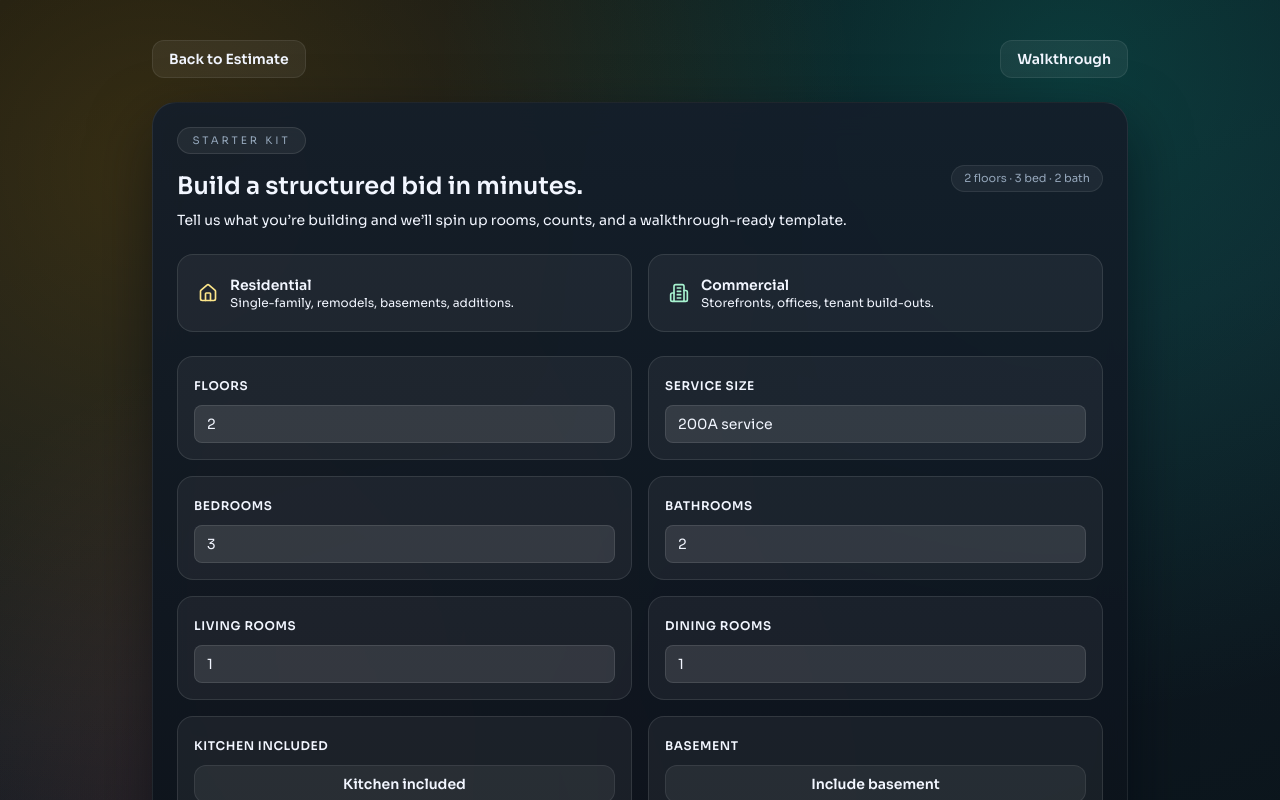
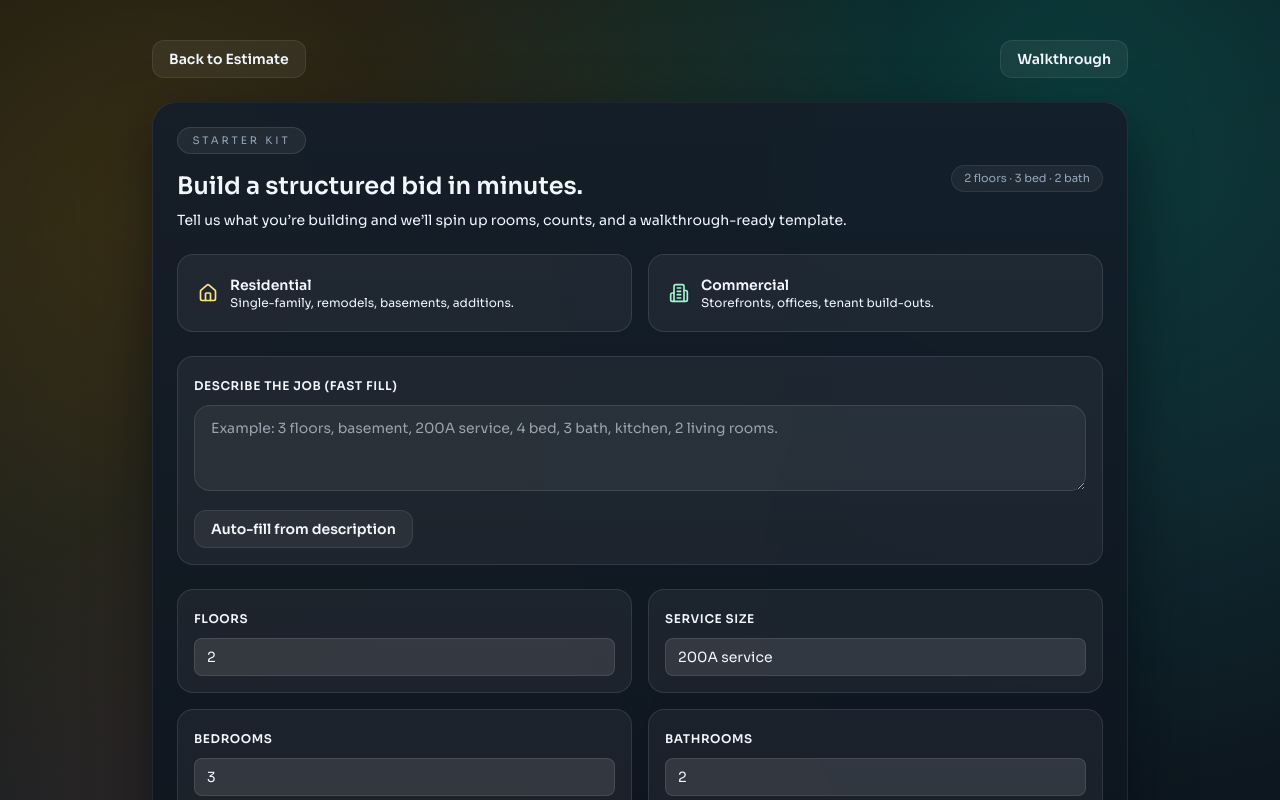
Before and after one commit to BTCElectrician/ohmni-bid, a Next.js app: page /starter in a window 1280 px wide. Shown: the top 800 px of the page. Built offline with nearby package versions, Linux system fonts and the light colour scheme.

Commit message:
feat(starter): description-driven auto-fill
Parse quick job descriptions into floors, rooms, and service defaults.

Add fast-fill textarea to Starter Kit wizard.

Update STATUS.md.

```diff
--- a/components/WalkthroughStarter.tsx
+++ b/components/WalkthroughStarter.tsx
@@ -15,6 +15,7 @@ import {
   buildResidentialTemplate
 } from '@/lib/walkthrough/templates';
 import { normalizeUnitType } from '@/lib/estimate/unit';
+import { parseJobDescription } from '@/lib/walkthrough/descriptionParser';
 
 const DEVICE_TO_QUERY: Record<
   keyof import('@/lib/walkthrough/types').RoomDraftCounts,
@@ -46,6 +47,7 @@ export function WalkthroughStarter() {
   const [openAreas, setOpenAreas] = useState(1);
   const [serviceSize, setServiceSize] = useState('200A service');
   const [status, setStatus] = useState<string | null>(null);
+  const [description, setDescription] = useState('');
   const [estimateParameters] = useState<EstimateParameters>({
     ...DEFAULT_PARAMETERS
   });
@@ -160,6 +162,27 @@ export function WalkthroughStarter() {
     }
   };
 
+  const handleAutoFill = () => {
+    if (!description.trim()) return;
+    const parsed = parseJobDescription(description);
+    if (parsed.jobType) setJobType(parsed.jobType);
+    if (typeof parsed.floors === 'number') setFloors(Math.max(1, parsed.floors));
+    if (typeof parsed.includeBasement === 'boolean') {
+      setIncludeBasement(parsed.includeBasement);
+    }
+    if (typeof parsed.bedrooms === 'number') setBedrooms(Math.max(0, parsed.bedrooms));
+    if (typeof parsed.bathrooms === 'number') setBathrooms(Math.max(0, parsed.bathrooms));
+    if (typeof parsed.living === 'number') setLiving(Math.max(0, parsed.living));
+    if (typeof parsed.dining === 'number') setDining(Math.max(0, parsed.dining));
+    if (typeof parsed.kitchen === 'boolean') setKitchen(parsed.kitchen);
+    if (typeof parsed.storefronts === 'number') setStorefronts(Math.max(0, parsed.storefronts));
+    if (typeof parsed.offices === 'number') setOffices(Math.max(0, parsed.offices));
+    if (typeof parsed.restrooms === 'number') setRestrooms(Math.max(0, parsed.restrooms));
+    if (typeof parsed.openAreas === 'number') setOpenAreas(Math.max(0, parsed.openAreas));
+    if (parsed.serviceSize) setServiceSize(parsed.serviceSize);
+    setStatus('Filled from description. Review and build.');
+  };
+
   return (
     <section className="glass-panel rounded-3xl p-6 animate-rise">
       <div className="flex flex-col gap-3 md:flex-row md:items-center md:justify-between">
@@ -204,6 +227,25 @@ export function WalkthroughStarter() {
               </div>
             </div>
           </div>
+        </button>
+      </div>
+
+      <div className="mt-6 rounded-2xl border border-white/10 bg-white/5 p-4">
+        <label className="text-xs font-semibold uppercase tracking-wider text-slate-400">
+          Describe the job (fast fill)
+        </label>
+        <textarea
+          value={description}
+          onChange={event => setDescription(event.target.value)}
+          placeholder="Example: 3 floors, basement, 200A service, 4 bed, 3 bath, kitchen, 2 living rooms."
+          rows={3}
+          className="mt-2 w-full rounded-2xl border border-white/10 bg-white/5 px-4 py-3 text-sm text-slate-100 placeholder:text-slate-500"
+        />
+        <button
+          onClick={handleAutoFill}
+          className="btn-ghost mt-3 px-4 py-2 text-sm font-semibold text-slate-100"
+        >
+          Auto-fill from description
         </button>
       </div>
 
--- /dev/null
+++ b/lib/walkthrough/descriptionParser.ts
@@ -0,0 +1,76 @@
+type ParsedJob = {
+  jobType?: 'residential' | 'commercial';
+  floors?: number;
+  includeBasement?: boolean;
+  bedrooms?: number;
+  bathrooms?: number;
+  kitchen?: boolean;
+  living?: number;
+  dining?: number;
+  storefronts?: number;
+  offices?: number;
+  restrooms?: number;
+  openAreas?: number;
+  serviceSize?: string;
+};
+
+const toNumber = (value?: string | null) => {
+  if (!value) return undefined;
+  const parsed = Number(value);
+  return Number.isFinite(parsed) ? parsed : undefined;
+};
+
+const findNumber = (text: string, pattern: RegExp) => {
+  const match = text.match(pattern);
+  return toNumber(match?.[1]);
+};
+
+export const parseJobDescription = (input: string): ParsedJob => {
+  const text = input.toLowerCase();
+  const parsed: ParsedJob = {};
+
+  if (text.includes('residential') || text.includes('house')) {
+    parsed.jobType = 'residential';
+  }
+
+  if (text.includes('commercial') || text.includes('storefront') || text.includes('office')) {
+    parsed.jobType = 'commercial';
+  }
+
+  const floors = findNumber(text, /(\d+)\s*(?:floors?|levels?)/);
+  if (floors) parsed.floors = floors;
+
+  const bedrooms = findNumber(text, /(\d+)\s*(?:bed|bedroom)s?/);
+  if (bedrooms !== undefined) parsed.bedrooms = bedrooms;
+
+  const bathrooms = findNumber(text, /(\d+)\s*(?:bath|bathroom)s?/);
+  if (bathrooms !== undefined) parsed.bathrooms = bathrooms;
+
+  const living = findNumber(text, /(\d+)\s*(?:living|family)\s*rooms?/);
+  if (living !== undefined) parsed.living = living;
+
+  const dining = findNumber(text, /(\d+)\s*dining\s*rooms?/);
+  if (dining !== undefined) parsed.dining = dining;
+
+  if (text.includes('basement')) parsed.includeBasement = true;
+  if (text.includes('no basement')) parsed.includeBasement = false;
+
+  if (text.includes('kitchen')) parsed.kitchen = true;
+
+  const storefronts = findNumber(text, /(\d+)\s*storefronts?/);
+  if (storefronts !== undefined) parsed.storefronts = storefronts;
+
+  const offices = findNumber(text, /(\d+)\s*offices?/);
+  if (offices !== undefined) parsed.offices = offices;
+
+  const restrooms = findNumber(text, /(\d+)\s*restrooms?/);
+  if (restrooms !== undefined) parsed.restrooms = restrooms;
+
+  const openAreas = findNumber(text, /(\d+)\s*(?:open|sales)\s*areas?/);
+  if (openAreas !== undefined) parsed.openAreas = openAreas;
+
+  const service = text.match(/(\d{2,4}\s*a)\s*service/);
+  if (service?.[1]) parsed.serviceSize = service[1].toUpperCase() + ' service';
+
+  return parsed;
+};
```
Also changed, not shown: 1 other file (tests, documents, lock files or other folders).
